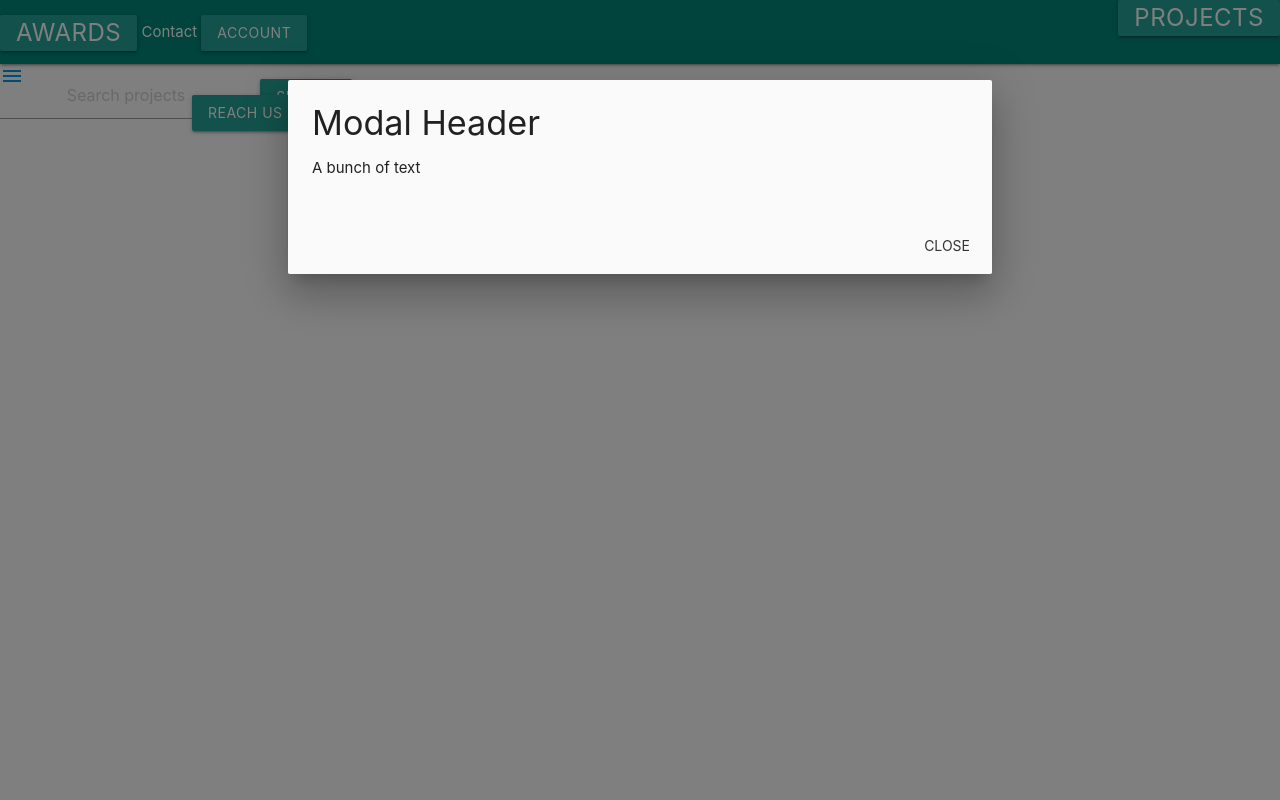
After one commit to cliffnyendwe/award, a Django app: page /contact/ in a window 1280 px wide, after a click on "REACH US". The commit adds this page. Run offline with Django 3.2, Linux system fonts and the light colour scheme; some libraries are stand-ins or nearby versions.

Commit message:
used modal to display about us page

```diff
--- /dev/null
+++ b/award/templates/contact.html
@@ -0,0 +1,26 @@
+{% extends 'base.html' %}
+{% block content %}
+{% load static %}
+<div class="container">
+    <a class=" btn modal-trigger" href="#modal1">Reach us</a>
+
+    <!-- Modal Structure -->
+    <div id="modal1" class="modal">
+        <div class="modal-content">
+            <h4>Modal Header</h4>
+            <p>A bunch of text</p>
+        </div>
+        <div class="modal-footer">
+            <a href="#!" class="modal-close waves-effect waves-green btn-flat">Close</a>
+        </div>
+    </div>
+
+    <script>
+    $(document).ready(function(){
+        $('.modal').modal();
+    });
+
+    </script>
+
+</div>
+{% endblock %}
--- a/award/templates/navbar.html
+++ b/award/templates/navbar.html
@@ -29,6 +29,7 @@
         <script type="text/javascript" src="js/materialize.min.js"></script>
         <nav style="background-color:#00897b;">
             <a class="btn btn" style="font-size:x-large;" href="{% url 'index' %}">AWARDS</a>
+            <a class="wave-effect" href="{% url 'contact' %}">Contact</a>
             <a class="btn btn" style="float:right;font-size:x-large;" href="{% url 'myprojects' %}">Projects</a></li>
 
             <a class='dropdown-trigger btn' href='#' data-target='dropdown1'>Account</a>
@@ -74,8 +75,7 @@
                     </div>
                 </div>
             </li>
-            <div class="divider"></div>
-            <li><a class="wave-effect" href="about us">About us</a></li>
+
             <li>
                 <div class="divider"></div>
             </li>
--- a/award/urls.py
+++ b/award/urls.py
@@ -8,6 +8,7 @@ urlpatterns=[
     url(r'^project/(\d+)',views.project,name ='project'),
     url(r'^new_projects$', views.new_projects, name='new_projects'),
     url(r'^profile/',views.profile,name = 'profile'),
+     url(r'^contact/',views.contact,name = 'contact'),
     url(r'^newprofile/$',views.newprofile,name = 'newprofile'),
      url(r'^myprojects/$',views.myprojects,name = 'myprojects'),
     url(r'^search/', views.search_results, name='search_results'),
--- a/award/views.py
+++ b/award/views.py
@@ -31,6 +31,9 @@ def index(request):
 def myprojects(request):
     projects = Project.objects.all().order_by()
     return render(request,'myprojects.html', {'projects':projects})
+
+def contact(request):
+    return render(request,'contact.html')
 
 def project(request,project_id):
     project = Project.objects.get(id = project_id)
```
